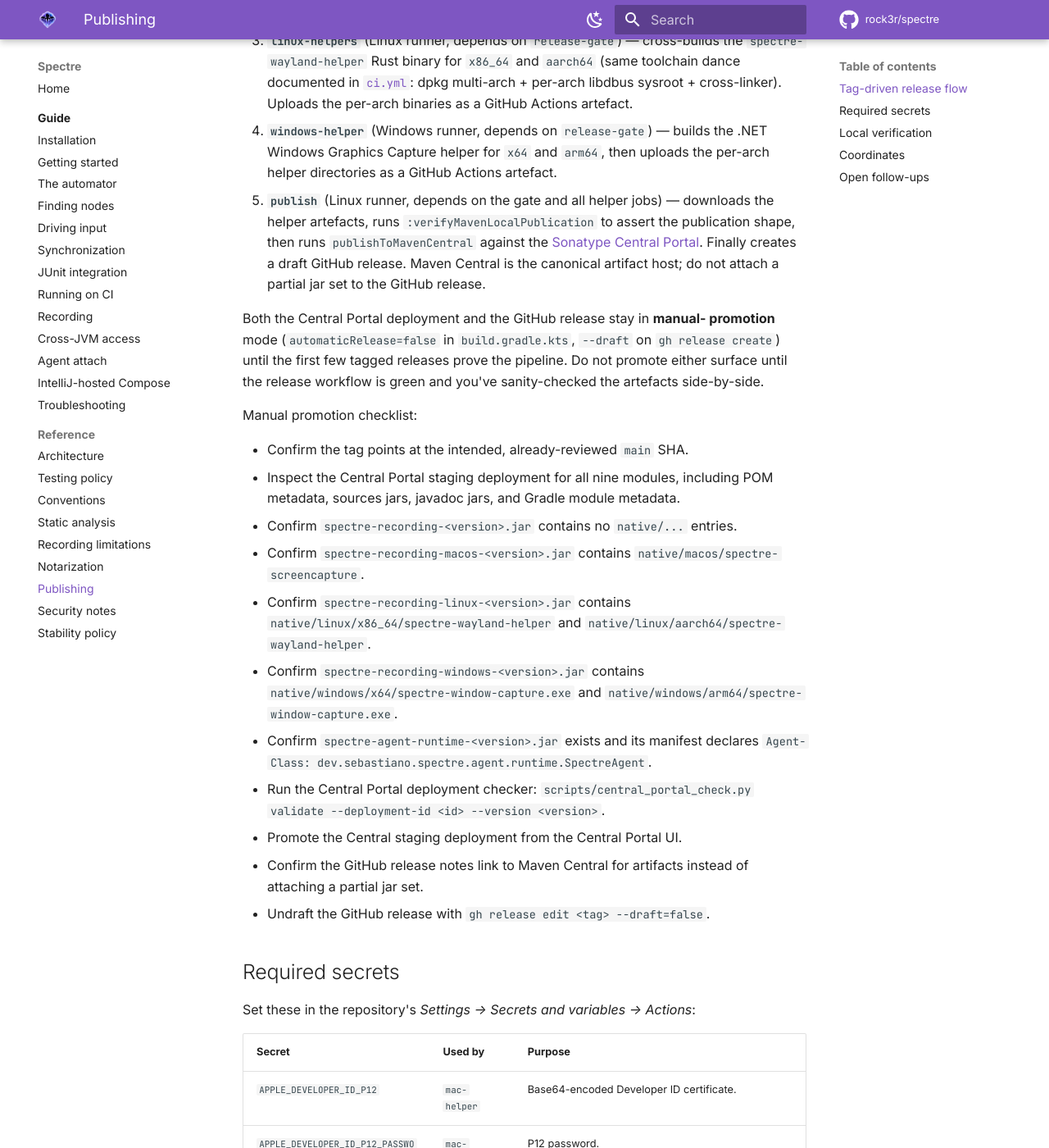
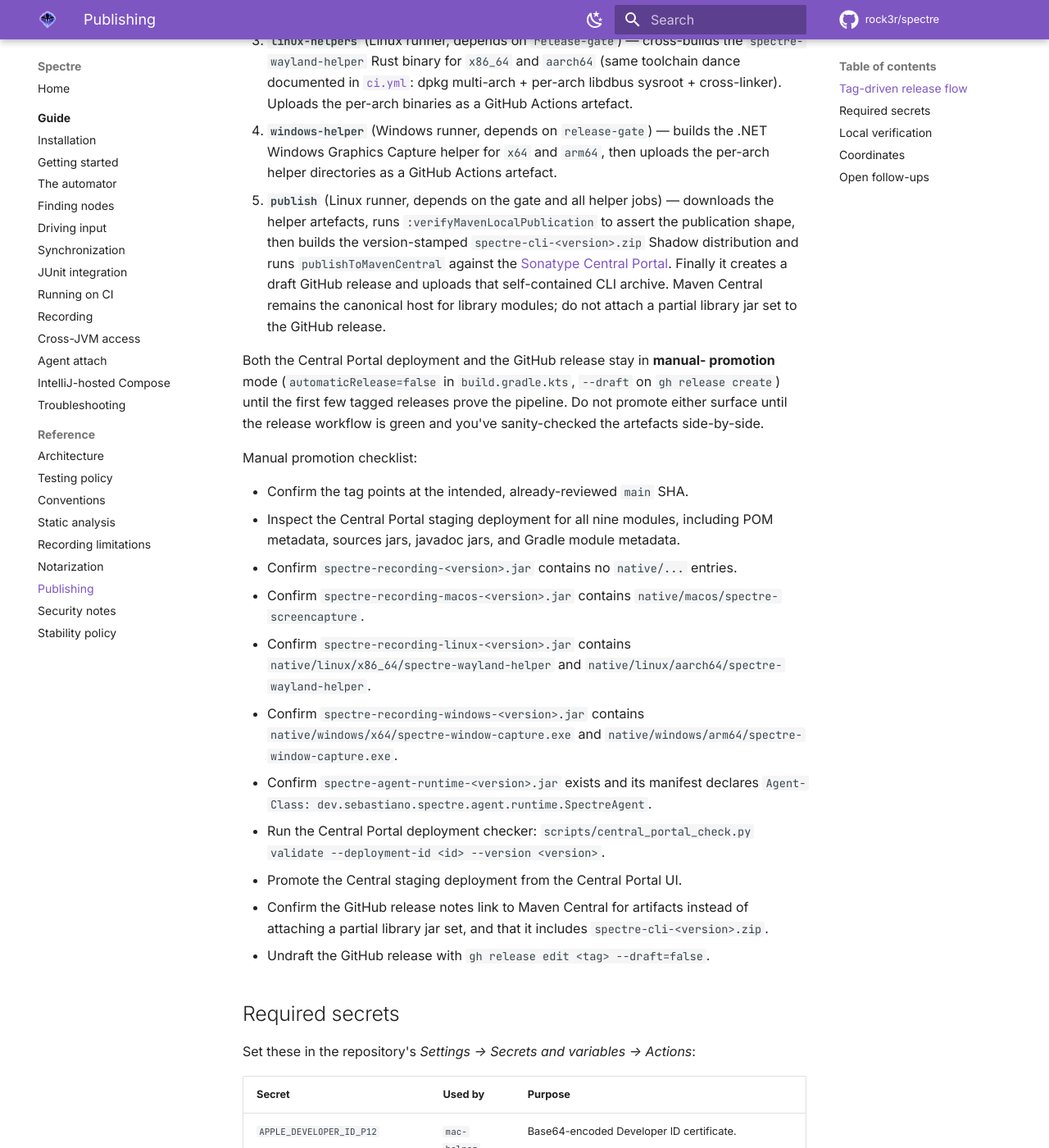
Before and after one commit to rock3r/spectre, an MkDocs documentation site: the page built from docs/PUBLISHING.md, in a window 1280 px wide and 1400 px high, scrolled down 768 px. Shown: the whole window at 82% size. Built offline with MkDocs 1.6.1 and Material for MkDocs 9.7.7, drawn with Linux system fonts in a browser that asks for light colours; comment, search, counter and statistics services are not loaded.

Commit message:
Package the Spectre CLI release distribution (#264)
* Package and smoke test the CLI distribution

* Track CLI launcher patch task

* Fix Windows launcher preflight

* Respect PATH when locating Windows JDKs

* Select compatible JDK launcher fallbacks

* Harden generated launcher JDK checks

* Patch launchers across native line endings

* Preserve non-attach CLI commands

* Prefer attach-capable JDK launchers

* Preserve OS-selected JDK launchers

```diff
--- a/docs/PUBLISHING.md
+++ b/docs/PUBLISHING.md
@@ -40,9 +40,11 @@ Five jobs run on tag push:
    per-arch helper directories as a GitHub Actions artefact.
 5. **`publish`** (Linux runner, depends on the gate and all helper jobs) — downloads the
    helper artefacts, runs `:verifyMavenLocalPublication` to assert the publication shape, then
-   runs `publishToMavenCentral` against the [Sonatype Central Portal][central-portal].
-   Finally creates a draft GitHub release. Maven Central is the canonical artifact host; do
-   not attach a partial jar set to the GitHub release.
+   builds the version-stamped `spectre-cli-<version>.zip` Shadow distribution and runs
+   `publishToMavenCentral` against the [Sonatype Central Portal][central-portal]. Finally it
+   creates a draft GitHub release and uploads that self-contained CLI archive. Maven Central
+   remains the canonical host for library modules; do not attach a partial library jar set to
+   the GitHub release.
 
 [ci-yml]: https://github.com/rock3r/spectre/blob/main/.github/workflows/ci.yml
 [central-portal]: https://central.sonatype.com/
@@ -73,7 +75,8 @@ Manual promotion checklist:
   `scripts/central_portal_check.py validate --deployment-id <id> --version <version>`.
 - Promote the Central staging deployment from the Central Portal UI.
 - Confirm the GitHub release notes link to Maven Central for artifacts instead
-  of attaching a partial jar set.
+  of attaching a partial library jar set, and that it includes
+  `spectre-cli-<version>.zip`.
 - Undraft the GitHub release with `gh release edit <tag> --draft=false`.
 
 ## Required secrets
```
Also changed, not shown: 8 other files.
